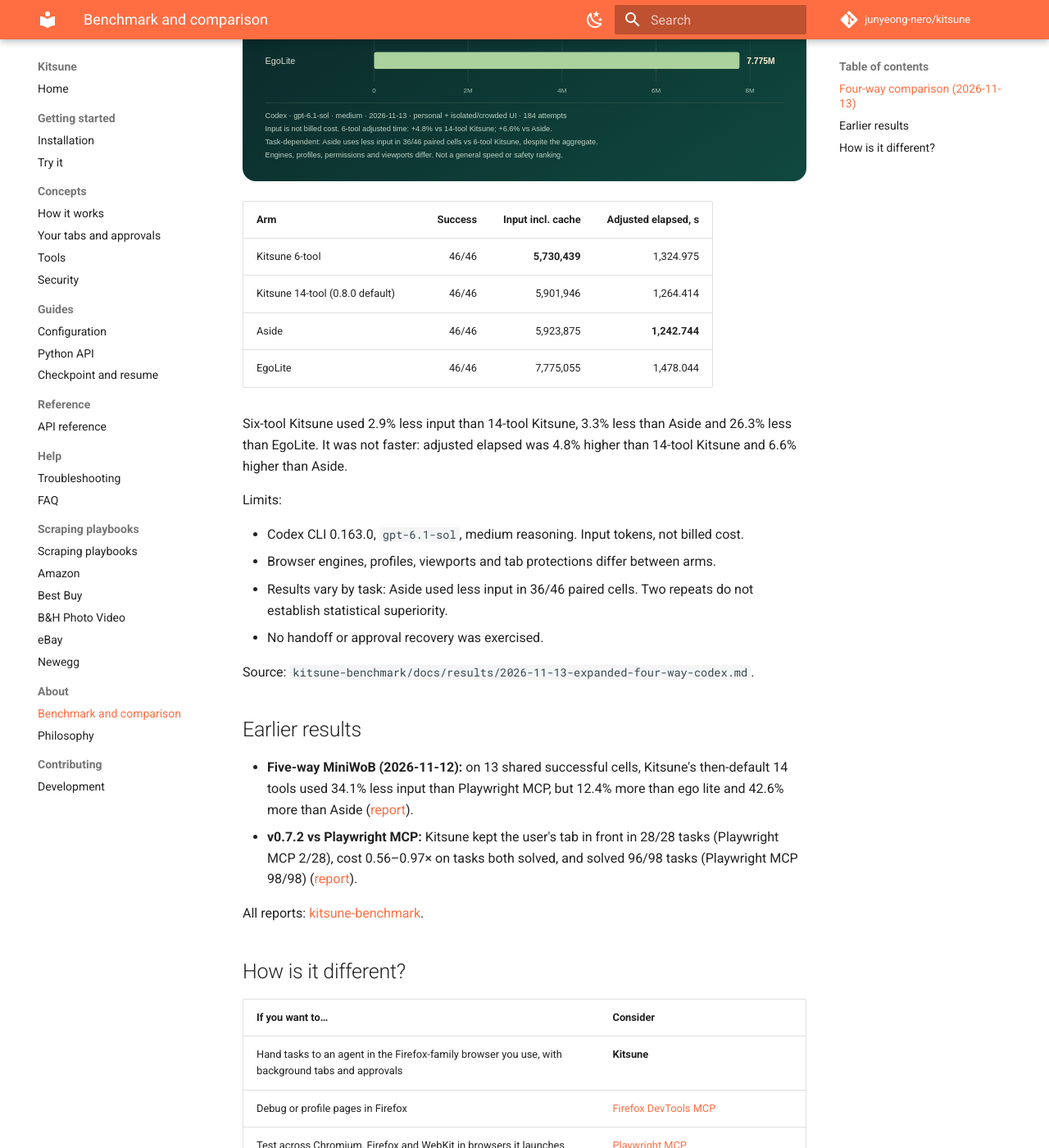
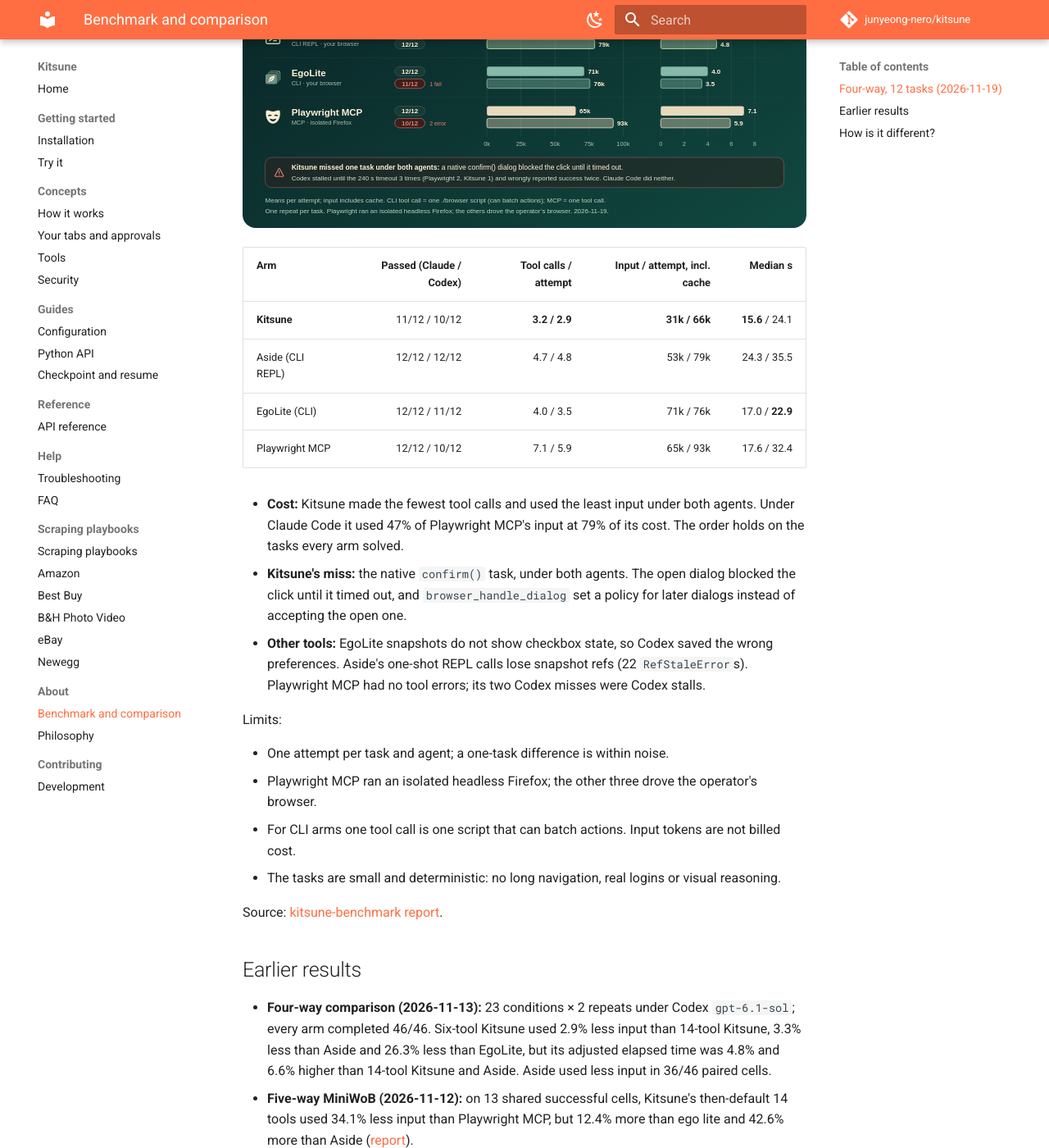
Before and after one commit to junyeong-nero/kitsune, an MkDocs documentation site: the page built from docs/benchmark.md, in a window 1280 px wide and 1400 px high, scrolled down 547 px. Shown: the whole window at 82% size. Built offline with MkDocs 1.6.1 and Material for MkDocs 9.7.7, drawn with Linux system fonts in a browser that asks for light colours; comment, search, counter and statistics services are not loaded; some of the changed text lies outside the part shown.

Commit message:
docs: four-way 12-task benchmark results in README and benchmark page

```diff
--- a/docs/benchmark.md
+++ b/docs/benchmark.md
@@ -1,35 +1,44 @@
 # Benchmark and comparison
 
-## Four-way comparison (2026-11-13)
+## Four-way, 12 tasks (2026-11-19)
 
-23 conditions (7 personal browser, 10 isolated UI, 6 crowded UI) × 2 repeats × 4 arms.
-Every arm completed **46/46** attempts.
+Aside, EgoLite, Playwright MCP and Kitsune on 12 original local web tasks (forms, pagination, a native
+`confirm()` dialog, delayed content, shadow DOM, an iframe, a wizard) under two agents: Claude Code
+(`claude-opus-5-5`) and Codex (`gpt-6.1-sol`). One attempt per task, 96 attempts. An attempt passes only if
+the fixture server received exactly one correct submission.
 
-![Cache-inclusive input on the same 46 cells: Kitsune 6-tool 5,730,439; Kitsune 14-tool 5,901,946; Aside 5,923,875; EgoLite 7,775,055. All four arms completed 46/46 attempts.](https://raw.githubusercontent.com/junyeong-nero/kitsune/main/assets/benchmark-efficiency.svg)
+![Four-way benchmark, 12 local tasks, 96 attempts. Passed, Claude Code / Codex: Kitsune 11/12 and 10/12; Aside 12/12 and 12/12; EgoLite 12/12 and 11/12; Playwright MCP 12/12 and 10/12. Mean input tokens per attempt: Kitsune 31k / 66k; Aside 53k / 79k; EgoLite 71k / 76k; Playwright MCP 65k / 93k. Mean tool calls: Kitsune 3.2 / 2.9; Aside 4.7 / 4.8; EgoLite 4.0 / 3.5; Playwright MCP 7.1 / 5.9.](https://raw.githubusercontent.com/junyeong-nero/kitsune/main/assets/benchmark-four-way.svg)
 
-| Arm | Success | Input incl. cache | Adjusted elapsed, s |
-| --- | ---: | ---: | ---: |
-| Kitsune 6-tool | 46/46 | **5,730,439** | 1,324.975 |
-| Kitsune 14-tool (0.8.0 default) | 46/46 | 5,901,946 | 1,264.414 |
-| Aside | 46/46 | 5,923,875 | **1,242.744** |
-| EgoLite | 46/46 | 7,775,055 | 1,478.044 |
+| Arm | Passed (Claude / Codex) | Tool calls / attempt | Input / attempt, incl. cache | Median s |
+| --- | ---: | ---: | ---: | ---: |
+| **Kitsune** | 11/12 / 10/12 | **3.2 / 2.9** | **31k / 66k** | **15.6** / 24.1 |
+| Aside (CLI REPL) | 12/12 / 12/12 | 4.7 / 4.8 | 53k / 79k | 24.3 / 35.5 |
+| EgoLite (CLI) | 12/12 / 11/12 | 4.0 / 3.5 | 71k / 76k | 17.0 / **22.9** |
+| Playwright MCP | 12/12 / 10/12 | 7.1 / 5.9 | 65k / 93k | 17.6 / 32.4 |
 
-Six-tool Kitsune used 2.9% less input than 14-tool Kitsune, 3.3% less than Aside and 26.3% less
-than EgoLite. It was not faster: adjusted elapsed was 4.8% higher than 14-tool Kitsune and 6.6%
-higher than Aside.
+- **Cost:** Kitsune made the fewest tool calls and used the least input under both agents. Under Claude Code it
+  used 47% of Playwright MCP's input at 79% of its cost. The order holds on the tasks every arm solved.
+- **Kitsune's miss:** the native `confirm()` task, under both agents. The open dialog blocked the click until it
+  timed out, and `browser_handle_dialog` set a policy for later dialogs instead of accepting the open one.
+- **Other tools:** EgoLite snapshots do not show checkbox state, so Codex saved the wrong preferences. Aside's
+  one-shot REPL calls lose snapshot refs (22 `RefStaleError`s). Playwright MCP had no tool errors; its two Codex
+  misses were Codex stalls.
 
 Limits:
 
-- Codex CLI 0.163.0, `gpt-6.1-sol`, medium reasoning. Input tokens, not billed cost.
-- Browser engines, profiles, viewports and tab protections differ between arms.
-- Results vary by task: Aside used less input in 36/46 paired cells. Two repeats do not establish
-  statistical superiority.
-- No handoff or approval recovery was exercised.
+- One attempt per task and agent; a one-task difference is within noise.
+- Playwright MCP ran an isolated headless Firefox; the other three drove the operator's browser.
+- For CLI arms one tool call is one script that can batch actions. Input tokens are not billed cost.
+- The tasks are small and deterministic: no long navigation, real logins or visual reasoning.
 
-Source: `kitsune-benchmark/docs/results/2026-11-13-expanded-four-way-codex.md`.
+Source: [kitsune-benchmark report](https://github.com/junyeong-nero/kitsune-benchmark/blob/main/docs/results/2026-11-19-four-way-12-task.md).
 
 ## Earlier results
 
+- **Four-way comparison (2026-11-13):** 23 conditions × 2 repeats under Codex `gpt-6.1-sol`; every arm
+  completed 46/46. Six-tool Kitsune used 2.9% less input than 14-tool Kitsune, 3.3% less than Aside and 26.3%
+  less than EgoLite, but its adjusted elapsed time was 4.8% and 6.6% higher than 14-tool Kitsune and Aside.
+  Aside used less input in 36/46 paired cells.
 - **Five-way MiniWoB (2026-11-12):** on 13 shared successful cells, Kitsune's then-default
   14 tools used 34.1% less input than Playwright MCP, but 12.4% more than ego lite and 42.6% more
   than Aside ([report](https://github.com/junyeong-nero/kitsune-benchmark/blob/main/docs/results/2026-11-12-five-way-main-79eb955.md)).
```
Also changed, not shown: README.md (+8 -7 lines), assets/benchmark-four-way.svg (added).
